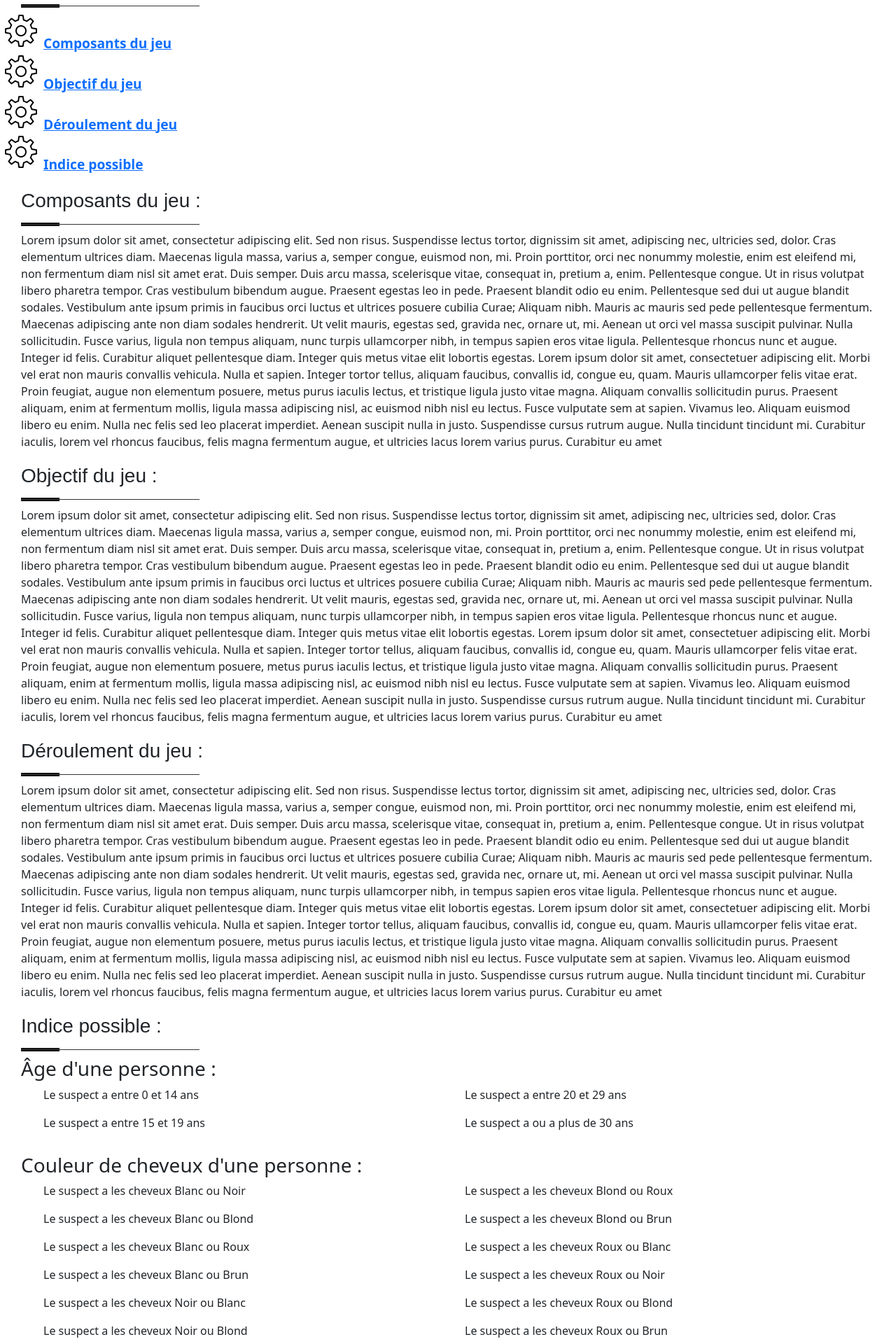
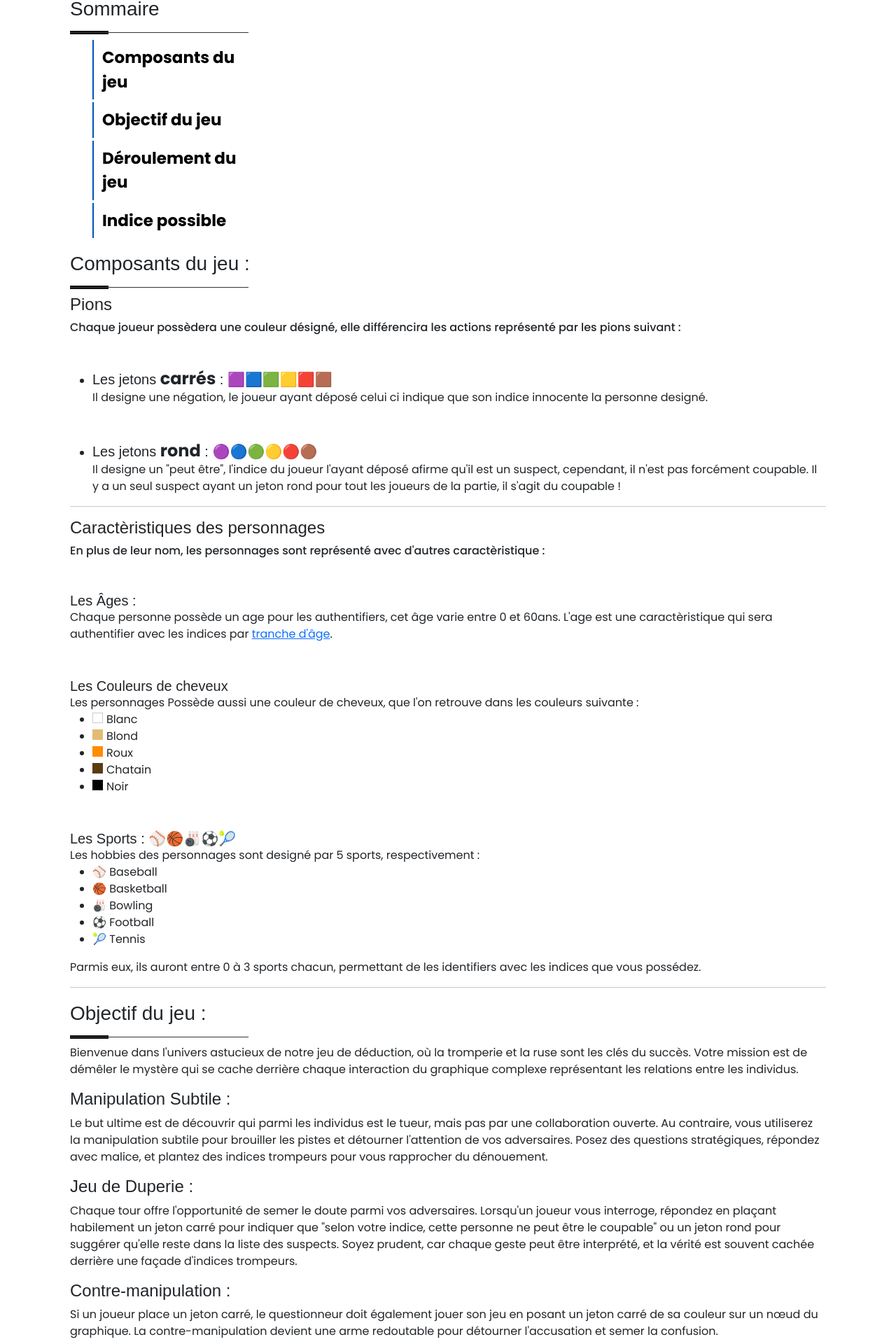
Before and after one commit to PiR194/Cryptid, a React (Create React App) app in the folder cryptide_project/: page /info in a window 1280 px wide. Shown: the part 442-2362 px from the top of the page at 70% size. Built offline with nearby package versions, Linux system fonts and the light colour scheme; no server answers.

Commit message:
finission de la page de règle de jeu avec un style et des informations dans toutes les parties :lipstick:

```diff
--- a/cryptide_project/src/Pages/InfoPage.css
+++ b/cryptide_project/src/Pages/InfoPage.css
@@ -1,23 +1,63 @@
+@import url("https://fonts.googleapis.com/css2?family=Poppins:wght@200;300;400;500;600;700;800;900&display=swap"); /** import de la font */
+
+
 .infoPage{
-    margin: 30px;
+    margin: 20px 100px;
+}
+* {
+    margin: 0;
+    padding: 0;
+    box-sizing: border-box;
+    font-family: "Poppins", sans-serif;
 }
 
-ul{
+/** Sommaire */
+.list {
+    max-width: 25%;
+    position: relative;
+}
+.list ul {
+    position: relative;
+}
+.list ul li {
+    position: relative;
+    left: 0;
+    color: #fce4ec;
     list-style: none;
-    list-style-image: url('../res/icon/param.png');
+    margin: 4px 0;
+    border-left: 2px solid #0052B8;
+    transition: 0.5s;
+    cursor: pointer;
 }
-
-/* ul::before {
-    content: 'aaaaaaaaaa';
-    display: block;
-    height: 100px;
-    width: 100px;
-    background-image: url('../res/icon/param.png');
-} */
-
-
+.list ul li:hover {
+    left: 10px;
+}
+.list ul li span {
+    position: relative;
+    padding: 8px;
+    padding-left: 12px;
+    display: inline-block;
+    z-index: 1;
+    transition: 0.5s;
+    color: #000;
+}
+.list ul li:hover span {
+    color: #fff;
+}
+.list ul li:before {
+    content: "";
+    position: absolute;
+    width: 100%;
+    height: 100%;
+    background: #0052B8;
+    transform: scaleX(0);
+    transform-origin: left;
+    transition: 0.5s;
+}
+.list ul li:hover:before {
+    transform: scaleX(1);
+}
 li *{
-    color: darkblue;
     font-size: larger;
     font-weight: bold;
     text-decoration: none;
@@ -45,7 +85,6 @@ h2 em {
     font-style: normal;
     font-weight: 600;
 }
-
 .infoPage h2 {
     font-size: 28px;
     font-weight: 500;
@@ -73,6 +112,20 @@ h2 em {
     max-width: 255px;
     background-color: #333;
 }
+
+h4{
+    font-size: 25px;
+    position: relative;
+    padding: 0;
+    margin: 20px 0 0 0;
+    font-family: "Raleway", sans-serif;
+}
+
+.h5title{
+    margin: 50px 0 0 0;
+    font-family: "Raleway", sans-serif;
+}
+
 /* .infoPage h2{
     text-decoration: underline;
     font-family:'Franklin Gothic Medium', 'Arial Narrow', Arial, sans-serif;
--- a/cryptide_project/src/Pages/InfoPage.tsx
+++ b/cryptide_project/src/Pages/InfoPage.tsx
@@ -15,9 +15,17 @@ import AgeIndice from '../model/Indices/AgeIndice';
 import ColorEdgesIndice from '../model/Indices/ColorEdgesIndice';
 import IndiceList from '../Components/IndiceList';
 import { HashLink as Link } from 'react-router-hash-link';
+import { ColorToHexa } from '../model/EnumExtender';
+import Color from '../model/Color';
 
 function InfoPage() { //! cette page n'affiche que des informations et est suceptible de changer selon le context.
-
+    const styles = {
+        roux: { backgroundColor: ColorToHexa(Color.REDHEAD), width: '15px', height: '15px', display: 'inline-block', marginRight: '5px' },
+        blond: { backgroundColor: ColorToHexa(Color.BLOND), width: '15px', height: '15px', display: 'inline-block', marginRight: '5px' },
+        noir: { backgroundColor: ColorToHexa(Color.BLACK), width: '15px', height: '15px', display: 'inline-block', marginRight: '5px' },
+        blanc: { backgroundColor: ColorToHexa(Color.WHITE), border: '1px solid #ccc', width: '15px', height: '15px', display: 'inline-block', marginRight: '5px' },
+        chatain: { backgroundColor: ColorToHexa(Color.BROWN), width: '15px', height: '15px', display: 'inline-block', marginRight: '5px' },
+    };
     return (
 
     <div className='infoPage'>
@@ -26,75 +34,160 @@ function InfoPage() { //! cette page n'affiche que des informations et est sucep
         <div>
             <h2> Introduction au jeu :</h2>
             <p>
-                Bienvenue dans notre jeu de déduction captivant, où l'intrigue et l'esprit d'équipe se rejoignent dans une aventure palpitante ! Plongez-vous dans un monde de mystère et d'intrigue, où chaque interaction compte, et chaque indice vous rapproche de la vérité.
+                Bienvenue dans notre jeu de déduction captivant, où l'intrigue et la malice se rejoignent dans une aventure palpitante ! Plongez-vous dans un monde de mystère et d'intrigue, où chaque interaction compte, et chaque indice vous rapproche de la vérité.
                 Imaginez un graphique complexe où chaque sommet représente une personne, chaque axe une relation, et chaque détail compte. Vous êtes plongé dans un défi stimulant pour découvrir qui parmi ces individus est le mystérieux tueur. Chaque joueur détient un indice crucial, et seul le partage stratégique de ces indices vous mènera à la résolution du mystère.
-                Explorez notre page de règles pour comprendre les subtilités du jeu, découvrez les indices qui peuvent vous guider, et élaborez des stratégies intelligentes pour identifier le coupable. Êtes-vous prêt à relever le défi et à démasquer le tueur caché dans le graphe ? Que l'enquête commence !
+                Explorez notre page de règles pour comprendre les subtilités du jeu, découvrez les indices qui peuvent vous guider, et élaborez des stratégies intelligentes pour identifier le coupable. Manipuler vos amis, afin d'être le premier à découvrir qui est le meurtrier ! Êtes-vous prêt à relever le défi et à démasquer le tueur caché dans le graphe ? Que l'enquête commence !
             </p>
         </div>
 
-        <div>
+        <div className="list">
             <h2> Sommaire </h2>
             <ul>
-                <li><Link to="#composants-du-jeu">Composants du jeu</Link></li>
-                <li><Link to="#objectif-du-jeu">Objectif du jeu</Link></li>
-                <li><Link to="#deroulement-du-jeu">Déroulement du jeu</Link></li>
-                <li><Link to="#indice-possible">Indice possible</Link></li>
+                <li><Link to="#composants-du-jeu"><span>Composants du jeu</span></Link></li>
+                <li><Link to="#objectif-du-jeu"><span>Objectif du jeu</span></Link></li>
+                <li><Link to="#deroulement-du-jeu"><span>Déroulement du jeu</span></Link></li>
+                <li><Link to="#indice-possible"><span>Indice possible</span></Link></li>
             </ul>
         </div>
 
             <section id="composants-du-jeu">
                 <h2>Composants du jeu :</h2>
-                <p>
-                Lorem ipsum dolor sit amet, consectetur adipiscing elit. Sed non risus. Suspendisse lectus tortor, dignissim sit amet, adipiscing nec, ultricies sed, dolor. Cras elementum ultrices diam. Maecenas ligula massa, varius a, semper congue, euismod non, mi. Proin porttitor, orci nec nonummy molestie, enim est eleifend mi, non fermentum diam nisl sit amet erat. Duis semper. Duis arcu massa, scelerisque vitae, consequat in, pretium a, enim. Pellentesque congue. Ut in risus volutpat libero pharetra tempor. Cras vestibulum bibendum augue. Praesent egestas leo in pede. Praesent blandit odio eu enim. Pellentesque sed dui ut augue blandit sodales. Vestibulum ante ipsum primis in faucibus orci luctus et ultrices posuere cubilia Curae; Aliquam nibh. Mauris ac mauris sed pede pellentesque fermentum. Maecenas adipiscing ante non diam sodales hendrerit.
-Ut velit mauris, egestas sed, gravida nec, ornare ut, mi. Aenean ut orci vel massa suscipit pulvinar. Nulla sollicitudin. Fusce varius, ligula non tempus aliquam, nunc turpis ullamcorper nibh, in tempus sapien eros vitae ligula. Pellentesque rhoncus nunc et augue. Integer id felis. Curabitur aliquet pellentesque diam. Integer quis metus vitae elit lobortis egestas. Lorem ipsum dolor sit amet, consectetuer adipiscing elit. Morbi vel erat non mauris convallis vehicula. Nulla et sapien. Integer tortor tellus, aliquam faucibus, convallis id, congue eu, quam. Mauris ullamcorper felis vitae erat. Proin feugiat, augue non elementum posuere, metus purus iaculis lectus, et tristique ligula justo vitae magna.
+                    <h4>
+                        Pions
+                    </h4>
+                    <h6>Chaque joueur possèdera une couleur désigné, elle différencira les actions représenté par les pions suivant :</h6>
+                <ul>
+                    <p>
+                        <li><h5 className='h5title'>Les jetons <b>carrés</b> : 🟪🟦🟩🟨🟥🟫</h5></li>
+                        Il designe une négation, le joueur ayant déposé celui ci indique que son indice innocente la personne designé.
 
-Aliquam convallis sollicitudin purus. Praesent aliquam, enim at fermentum mollis, ligula massa adipiscing nisl, ac euismod nibh nisl eu lectus. Fusce vulputate sem at sapien. Vivamus leo. Aliquam euismod libero eu enim. Nulla nec felis sed leo placerat imperdiet. Aenean suscipit nulla in justo. Suspendisse cursus rutrum augue. Nulla tincidunt tincidunt mi. Curabitur iaculis, lorem vel rhoncus faucibus, felis magna fermentum augue, et ultricies lacus lorem varius purus. Curabitur eu amet
-                </p>
+                        <li><h5 className='h5title'>Les jetons <b>rond</b> : 🟣🔵🟢🟡🔴🟤</h5></li>
+                        Il designe un "peut être", l'indice du joueur l'ayant déposé afirme qu'il est un suspect, cependant, il n'est pas forcément coupable.
+                        Il y a un seul suspect ayant un jeton rond pour tout les joueurs de la partie, il s'agit du coupable !
+                    </p>
+                </ul>
+                    <h4>
+                    <hr/>
+                        Caractèristiques des personnages
+                    </h4>
+                    <h6>En plus de leur nom, les personnages sont représenté avec d'autres caractèristique :</h6>
+                    <p>
+                        {/*
+                            //TODO mettre icon des ages apres le merge
+                        */}
+                        <h5 className='h5title'>Les Âges :</h5>
+                        Chaque personne possède un age pour les authentifiers, cet âge varie entre 0 et 60ans.
+                        L'age est une caractèristique qui sera authentifier avec les indices par <Link to="#indice-possible">tranche d'âge</Link>.
+
+                        <h5 className='h5title'>Les Couleurs de cheveux</h5>
+                        Les personnages Possède aussi une couleur de cheveux, que l'on retrouve dans les couleurs suivante :
+                        <ul>
+                            <li>
+                                <span style={styles.blanc}></span>
+                                Blanc
+                            </li>
+                            <li>
+                                <span style={styles.blond}></span>
+                                Blond
+                            </li>
+                            <li>
+                                <span style={styles.roux}></span>
+                                Roux
+                            </li>
+                            <li>
+                                <span style={styles.chatain}></span>
+                                Chatain
+                            </li>
+                            <li>
+                                <span style={styles.noir}></span>
+                                Noir
+                            </li>
+                        </ul>
+
+                        <h5 className='h5title'>Les Sports : ⚾🏀🎳⚽🎾</h5>
+                        Les hobbies des personnages sont designé par 5 sports, respectivement :
+                            <ul>
+                                <li>⚾ Baseball</li>
+                                <li>🏀 Basketball</li>
+                                <li>🎳 Bowling</li>
+                                <li>⚽ Football</li>
+                                <li>🎾 Tennis</li>
+                            </ul>
+                        Parmis eux, ils auront entre 0 à 3 sports chacun, permettant de les identifiers avec les indices que vous possédez.
+                    </p>
             </section>
-
+            <hr/>
             <section id="objectif-du-jeu">
                 <h2>Objectif du jeu :</h2>
                 <p>
-                Lorem ipsum dolor sit amet, consectetur adipiscing elit. Sed non risus. Suspendisse lectus tortor, dignissim sit amet, adipiscing nec, ultricies sed, dolor. Cras elementum ultrices diam. Maecenas ligula massa, varius a, semper congue, euismod non, mi. Proin porttitor, orci nec nonummy molestie, enim est eleifend mi, non fermentum diam nisl sit amet erat. Duis semper. Duis arcu massa, scelerisque vitae, consequat in, pretium a, enim. Pellentesque congue. Ut in risus volutpat libero pharetra tempor. Cras vestibulum bibendum augue. Praesent egestas leo in pede. Praesent blandit odio eu enim. Pellentesque sed dui ut augue blandit sodales. Vestibulum ante ipsum primis in faucibus orci luctus et ultrices posuere cubilia Curae; Aliquam nibh. Mauris ac mauris sed pede pellentesque fermentum. Maecenas adipiscing ante non diam sodales hendrerit.
-Ut velit mauris, egestas sed, gravida nec, ornare ut, mi. Aenean ut orci vel massa suscipit pulvinar. Nulla sollicitudin. Fusce varius, ligula non tempus aliquam, nunc turpis ullamcorper nibh, in tempus sapien eros vitae ligula. Pellentesque rhoncus nunc et augue. Integer id felis. Curabitur aliquet pellentesque diam. Integer quis metus vitae elit lobortis egestas. Lorem ipsum dolor sit amet, consectetuer adipiscing elit. Morbi vel erat non mauris convallis vehicula. Nulla et sapien. Integer tortor tellus, aliquam faucibus, convallis id, congue eu, quam. Mauris ullamcorper felis vitae erat. Proin feugiat, augue non elementum posuere, metus purus iaculis lectus, et tristique ligula justo vitae magna.
+                    Bienvenue dans l'univers astucieux de notre jeu de déduction, où la tromperie et la ruse sont les clés du succès. Votre mission est de démêler le mystère qui se cache derrière chaque interaction du graphique complexe représentant les relations entre les individus.
+                </p>
+                <h4>
+                    Manipulation Subtile :
+                </h4>
+                <p>
+                    Le but ultime est de découvrir qui parmi les individus est le tueur, mais pas par une collaboration ouverte. Au contraire, vous utiliserez la manipulation subtile pour brouiller les pistes et détourner l'attention de vos adversaires. Posez des questions stratégiques, répondez avec malice, et plantez des indices trompeurs pour vous rapprocher du dénouement.
+                </p>
+                <h4>Jeu de Duperie :</h4>
+                <p>
+                    Chaque tour offre l'opportunité de semer le doute parmi vos adversaires. Lorsqu'un joueur vous interroge, répondez en plaçant habilement un jeton carré pour indiquer que "selon votre indice, cette personne ne peut être le coupable" ou un jeton rond pour suggérer qu'elle reste dans la liste des suspects. Soyez prudent, car chaque geste peut être interprété, et la vérité est souvent cachée derrière une façade d'indices trompeurs.
+                </p>
+                <h4>Contre-manipulation :</h4>
+                <p>
+                    Si un joueur place un jeton carré, le questionneur doit également jouer son jeu en posant un jeton carré de sa couleur sur un nœud du graphique. La contre-manipulation devient une arme redoutable pour détourner l'accusation et semer la confusion.
+                </p>
 
-Aliquam convallis sollicitudin purus. Praesent aliquam, enim at fermentum mollis, ligula massa adipiscing nisl, ac euismod nibh nisl eu lectus. Fusce vulputate sem at sapien. Vivamus leo. Aliquam euismod libero eu enim. Nulla nec felis sed leo placerat imperdiet. Aenean suscipit nulla in justo. Suspendisse cursus rutrum augue. Nulla tincidunt tincidunt mi. Curabitur iaculis, lorem vel rhoncus faucibus, felis magna fermentum augue, et ultricies lacus lorem varius purus. Curabitur eu amet
+                <h4>
+                    Interface :
+                </h4>
+            </section>
+            <hr/>
+            <section id="deroulement-du-jeu">
+                <h2>Déroulement du jeu :</h2>
+                <h4>
+                    <u>Étape 1</u> : Poser des Questions Stratégiques
+                </h4>
+                <p>
+                    Chaque tour commence par un joueur posant une question à un autre joueur concernant une personne sur le graphe. Les réponses sont formulées en plaçant des jetons carrés ou ronds pour indiquer la certitude ou le doute quant à l'implication de cette personne.
+                </p>
+                <h4>
+                    <u>Étape 2</u> : Contre-manipulation et Contre-questions
+                </h4>
+                <p>
+                    Si un joueur place un jeton carré, le questionneur doit également poser un jeton carré sur un nœud du graphique. Les contre-questions sont un moyen de semer la confusion parmi les joueurs et de détourner l'accusation.
+                </p>
+                <h4>
+                    <u>Étape 3</u> : Le "Guess" Final
+                </h4>
+                <p>
+                    La partie atteint son apogée lorsqu'un joueur tente le "Guess" final, affirmant que telle personne est le tueur. Les autres joueurs peuvent alors contredire cette affirmation en plaçant leurs propres jetons carrés. Si aucune réfutation n'est faite, le joueur ayant fait le "Guess" remporte la partie, démontrant ainsi sa maîtrise dans l'art de la manipulation.
                 </p>
             </section>
-
-            <section id="deroulement-du-jeu">
-                <h2>Déroulement du jeu :</h2>
-                <p>
-                Lorem ipsum dolor sit amet, consectetur adipiscing elit. Sed non risus. Suspendisse lectus tortor, dignissim sit amet, adipiscing nec, ultricies sed, dolor. Cras elementum ultrices diam. Maecenas ligula massa, varius a, semper congue, euismod non, mi. Proin porttitor, orci nec nonummy molestie, enim est eleifend mi, non fermentum diam nisl sit amet erat. Duis semper. Duis arcu massa, scelerisque vitae, consequat in, pretium a, enim. Pellentesque congue. Ut in risus volutpat libero pharetra tempor. Cras vestibulum bibendum augue. Praesent egestas leo in pede. Praesent blandit odio eu enim. Pellentesque sed dui ut augue blandit sodales. Vestibulum ante ipsum primis in faucibus orci luctus et ultrices posuere cubilia Curae; Aliquam nibh. Mauris ac mauris sed pede pellentesque fermentum. Maecenas adipiscing ante non diam sodales hendrerit.
-Ut velit mauris, egestas sed, gravida nec, ornare ut, mi. Aenean ut orci vel massa suscipit pulvinar. Nulla sollicitudin. Fusce varius, ligula non tempus aliquam, nunc turpis ullamcorper nibh, in tempus sapien eros vitae ligula. Pellentesque rhoncus nunc et augue. Integer id felis. Curabitur aliquet pellentesque diam. Integer quis metus vitae elit lobortis egestas. Lorem ipsum dolor sit amet, consectetuer adipiscing elit. Morbi vel erat non mauris convallis vehicula. Nulla et sapien. Integer tortor tellus, aliquam faucibus, convallis id, congue eu, quam. Mauris ullamcorper felis vitae erat. Proin feugiat, augue non elementum posuere, metus purus iaculis lectus, et tristique ligula justo vitae magna.
-
-Aliquam convallis sollicitudin purus. Praesent aliquam, enim at fermentum mollis, ligula massa adipiscing nisl, ac euismod nibh nisl eu lectus. Fusce vulputate sem at sapien. Vivamus leo. Aliquam euismod libero eu enim. Nulla nec felis sed leo placerat imperdiet. Aenean suscipit nulla in justo. Suspendisse cursus rutrum augue. Nulla tincidunt tincidunt mi. Curabitur iaculis, lorem vel rhoncus faucibus, felis magna fermentum augue, et ultricies lacus lorem varius purus. Curabitur eu amet
-                </p>
-            </section>
-
+            <hr/>
             <section id="indice-possible">
                 <h2>Indice possible :</h2>
-                <h3>
+                <br/>
+                <h4>
                     Âge d'une personne :
-                </h3>
+                </h4>
                 <IndiceList instance={AgeIndice} lang='fr'/>
 
-                <h3>
+                <h4>
                     Couleur de cheveux d'une personne :
-                </h3>
+                </h4>
                 <IndiceList instance={ColorIndice} lang='fr'/>
                 <IndiceList instance={ColorEdgesIndice} lang='fr'/>
                 <hr/>
-                <h3>
+                <h4>
                     Sport d'une personne
-                </h3>
+                </h4>
                 <IndiceList instance={SportIndice} lang='fr'/>
                 <IndiceList instance={NbSportIndice} lang='fr'/>
 
 
-                <h3>
+                <h4>
                     Caractèristique des voisins
-                </h3>
+                </h4>
                 <IndiceList instance={EdgesIndice} lang='fr'/>
                 <IndiceList instance={NbEdgesIndice} lang='fr'/>
                 <hr/>
```
